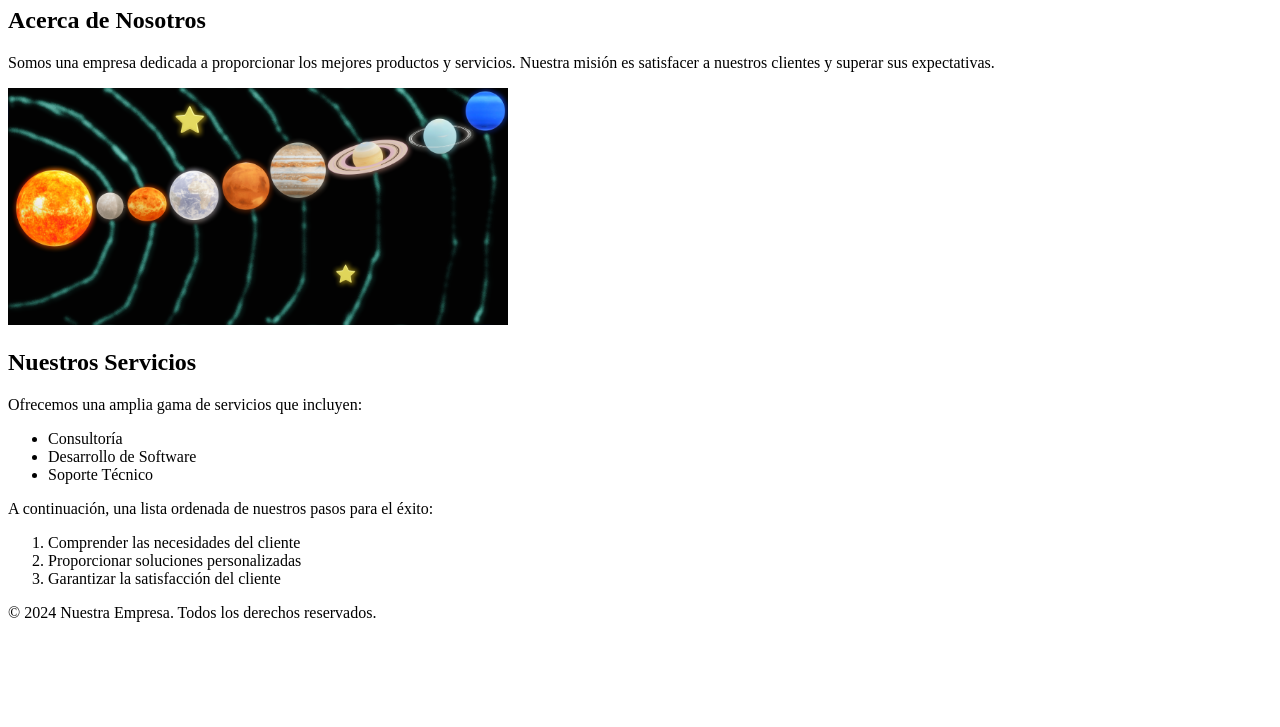
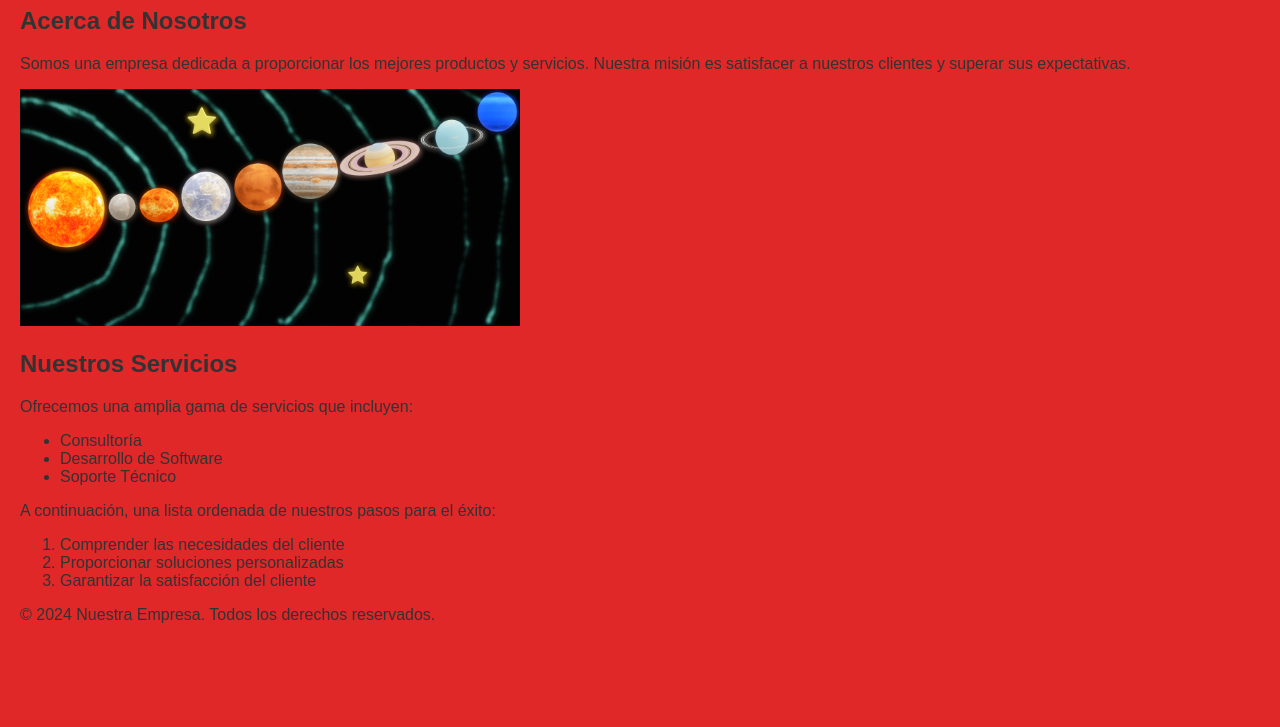
Before and after one commit to LeonardoHerreraAlvarez/RepositorioHenry, a plain HTML site: page CarpetaHenry/index.html in a window 1280 px wide. Shown: the part 73-800 px from the top of the page. Drawn offline with Linux system fonts and the light colour scheme.

Commit message:
adding css file first time

```diff
--- a/CarpetaHenry/index.html
+++ b/CarpetaHenry/index.html
@@ -4,7 +4,7 @@
     <meta charset="UTF-8">
     <meta name="viewport" content="width=device-width, initial-scale=1.0">
     <title>Ejercicio M3 HTML v5</title>
-
+    <link rel="stylesheet" type="text/css" href="styles.css">
 </head>
 <body>
     <!-- Encabezado del sitio -->
--- /dev/null
+++ b/CarpetaHenry/styles.css
@@ -0,0 +1,6 @@
+body {
+    font-family: 'Arial', sans-serif;
+    background-color: #e02828;
+    color: #333;
+    margin: 20px;
+  }
```
